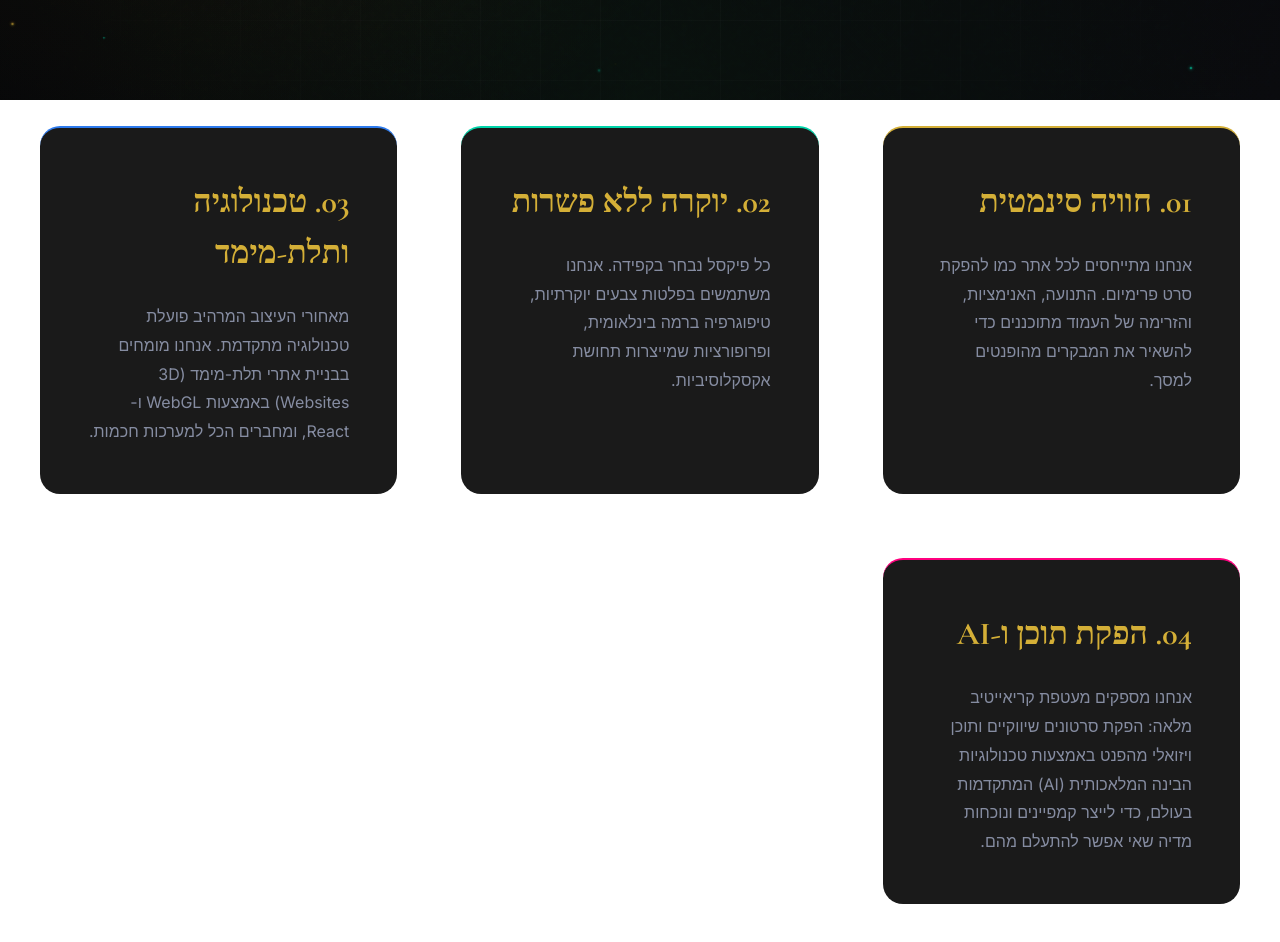
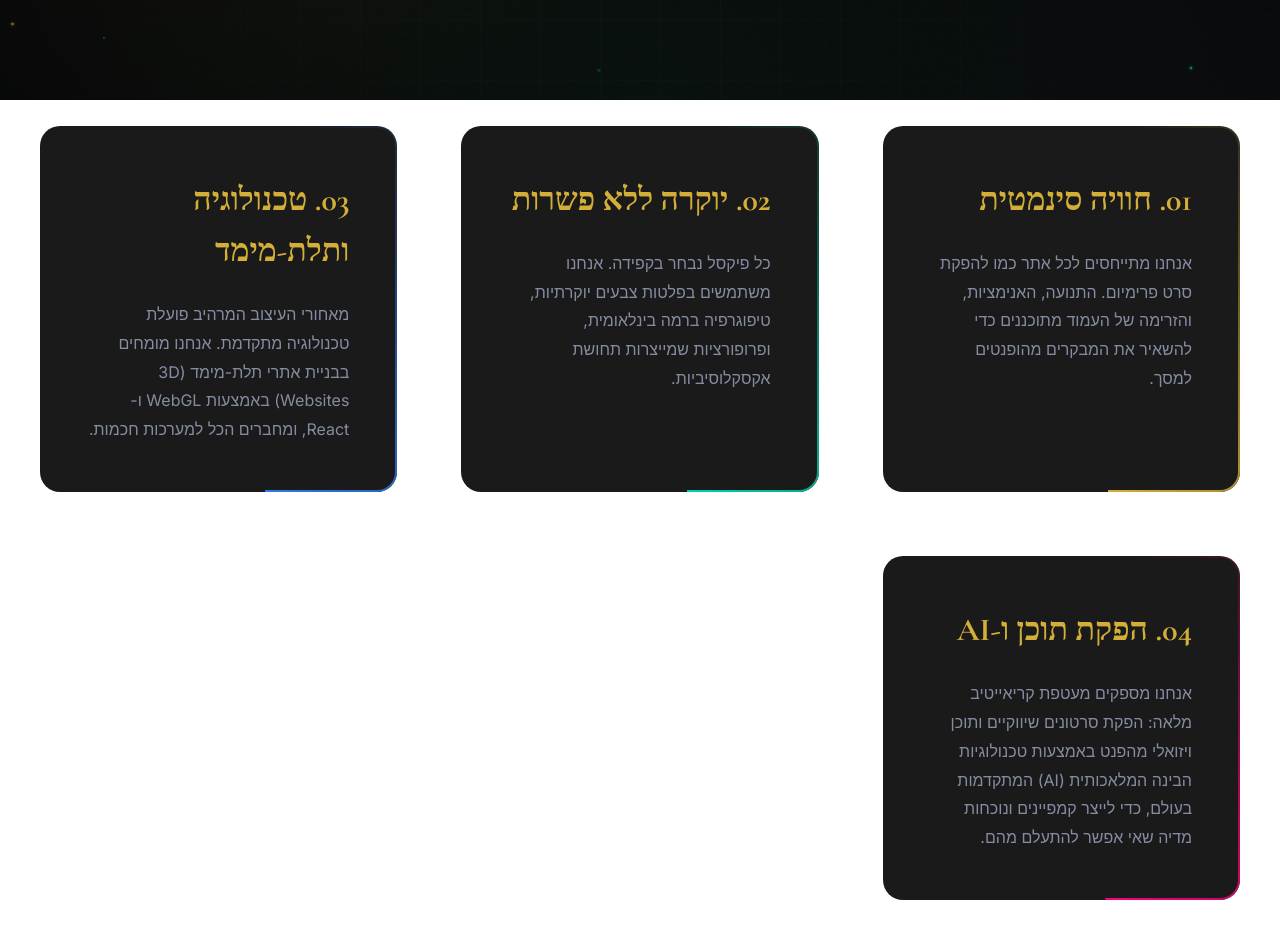
Before and after one commit to natanMeT/dev-luxe, a React (Vite) app: page /about in a window 1280 px wide. Shown: the part 700-1642 px from the top of the page. Built offline with nearby package versions, Linux system fonts and the light colour scheme; a web font is replaced by a local one.

Commit message:
style: apply animated gradient borders to About page feature cards

```diff
--- a/src/index.css
+++ b/src/index.css
@@ -227,9 +227,9 @@ ul {
   content: "";
   position: absolute;
   inset: 0;
-  border-radius: 20px; /* match glass class */
+  border-radius: inherit;
   padding: 2px; /* border width */
-  background: conic-gradient(from var(--angle), rgba(212, 175, 55, 0.1) 0%, rgba(212, 175, 55, 0.2) 60%, var(--color-gold) 100%);
+  background: conic-gradient(from var(--angle), transparent 0%, transparent 60%, var(--animated-color, var(--color-gold)) 100%);
   -webkit-mask: linear-gradient(#fff 0 0) content-box, linear-gradient(#fff 0 0);
   -webkit-mask-composite: xor;
   mask-composite: exclude;
--- a/src/pages/About.jsx
+++ b/src/pages/About.jsx
@@ -50,11 +50,12 @@ const About = () => {
         <div style={{ display: 'grid', gridTemplateColumns: 'repeat(auto-fit, minmax(300px, 1fr))', gap: '4rem' }}>
 
           <motion.div
+            className="animated-border"
             initial={{ opacity: 0, y: 40 }}
             whileInView={{ opacity: 1, y: 0 }}
             viewport={{ once: true }}
             transition={{ duration: 0.8 }}
-            style={{ padding: '3rem', background: 'var(--color-slate)', borderRadius: '20px', borderTop: '2px solid var(--color-gold)' }}
+            style={{ padding: '3rem', background: 'var(--color-slate)', borderRadius: '20px', '--animated-color': 'var(--color-gold)' }}
           >
             <h3 style={{ fontSize: '2rem', marginBottom: '1.5rem', fontFamily: "'Cormorant Garamond', serif" }}>01. חוויה סינמטית</h3>
             <p style={{ color: 'rgba(180, 190, 220, 0.7)', lineHeight: 1.8 }}>
@@ -63,11 +64,12 @@ const About = () => {
           </motion.div>
 
           <motion.div
+            className="animated-border"
             initial={{ opacity: 0, y: 40 }}
             whileInView={{ opacity: 1, y: 0 }}
             viewport={{ once: true }}
             transition={{ duration: 0.8, delay: 0.2 }}
-            style={{ padding: '3rem', background: 'var(--color-slate)', borderRadius: '20px', borderTop: '2px solid #00d4aa' }}
+            style={{ padding: '3rem', background: 'var(--color-slate)', borderRadius: '20px', '--animated-color': '#00d4aa' }}
           >
             <h3 style={{ fontSize: '2rem', marginBottom: '1.5rem', fontFamily: "'Cormorant Garamond', serif" }}>02. יוקרה ללא פשרות</h3>
             <p style={{ color: 'rgba(180, 190, 220, 0.7)', lineHeight: 1.8 }}>
@@ -76,11 +78,12 @@ const About = () => {
           </motion.div>
 
           <motion.div
+            className="animated-border"
             initial={{ opacity: 0, y: 40 }}
             whileInView={{ opacity: 1, y: 0 }}
             viewport={{ once: true }}
             transition={{ duration: 0.8, delay: 0.4 }}
-            style={{ padding: '3rem', background: 'var(--color-slate)', borderRadius: '20px', borderTop: '2px solid #2d7aed' }}
+            style={{ padding: '3rem', background: 'var(--color-slate)', borderRadius: '20px', '--animated-color': '#2d7aed' }}
           >
             <h3 style={{ fontSize: '2rem', marginBottom: '1.5rem', fontFamily: "'Cormorant Garamond', serif" }}>03. טכנולוגיה ותלת-מימד</h3>
             <p style={{ color: 'rgba(180, 190, 220, 0.7)', lineHeight: 1.8 }}>
@@ -89,11 +92,12 @@ const About = () => {
           </motion.div>
 
           <motion.div
+            className="animated-border"
             initial={{ opacity: 0, y: 40 }}
             whileInView={{ opacity: 1, y: 0 }}
             viewport={{ once: true }}
             transition={{ duration: 0.8, delay: 0.6 }}
-            style={{ padding: '3rem', background: 'var(--color-slate)', borderRadius: '20px', borderTop: '2px solid #ff007f' }}
+            style={{ padding: '3rem', background: 'var(--color-slate)', borderRadius: '20px', '--animated-color': '#ff007f' }}
           >
             <h3 style={{ fontSize: '2rem', marginBottom: '1.5rem', fontFamily: "'Cormorant Garamond', serif" }}>04. הפקת תוכן ו-AI</h3>
             <p style={{ color: 'rgba(180, 190, 220, 0.7)', lineHeight: 1.8 }}>
```
